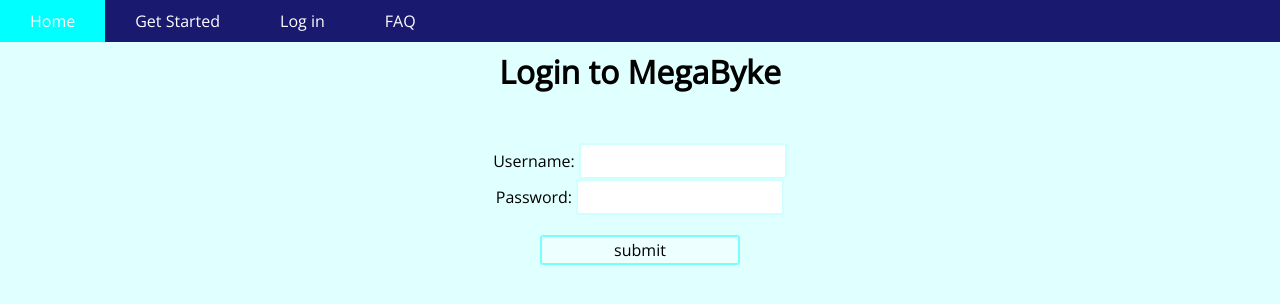
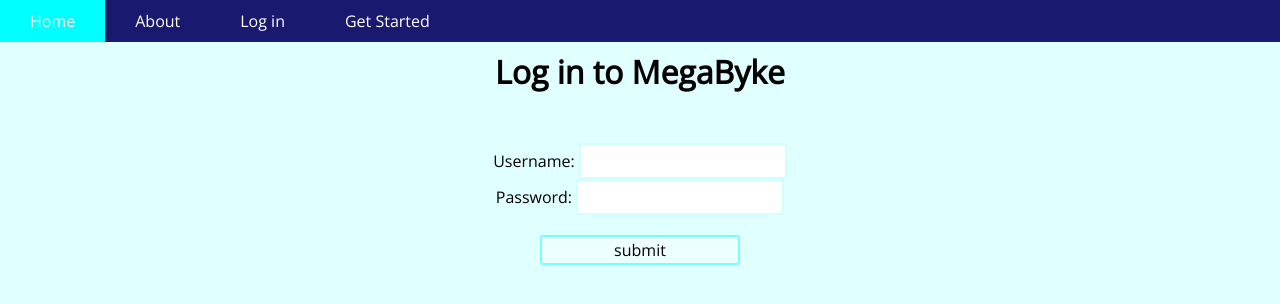
Before and after one commit to cs310-2015ST1/TeamShenolivin, a Django app: page /RoutePlanner/login.html in a window 1280 px wide. Shown: the top 304 px of the page. Run offline with Django 3.2, Linux system fonts and the light colour scheme; some libraries are stand-ins or nearby versions.

Commit message:
Revised navigation bar

```diff
--- a/templates/RoutePlanner/index.html
+++ b/templates/RoutePlanner/index.html
@@ -137,13 +137,15 @@
         <div id='navBar'>
             <ul>
             	<li> <a href="/RoutePlanner/"> Home </a> </li>
-                <li> <a href="/RoutePlanner/register.html"> Get Started </a> </li>
+            	<li> <a href="questions.html"> About </a> </li>
                 {% if user.is_authenticated %}
 		        <li> <a href="/RoutePlanner/logout.html"> Log out </a> </li>
+		        <li> <a href="/RoutePlanner/account.html"> My Account </a> </li>
 		        {% else %}
 		        <li> <a href="/RoutePlanner/login.html"> Log in </a> </li>
+		        <li> <a href="/RoutePlanner/register.html"> Get Started </a> </li>
 		        {% endif %}
-                <li> <a href="questions.html"> FAQ </a> </li>
+
                 <li id="accountLi"> <a href="accountpage.html"> My Account </a> </li>
                 <li id="additionalLi"> <a href="#"> Additional Functionality </a> </li>
             </ul>
--- a/templates/RoutePlanner/login.html
+++ b/templates/RoutePlanner/login.html
@@ -110,18 +110,19 @@
 	        <div id='navBar'>
 	            <ul>
 	            	<li> <a href="/RoutePlanner/"> Home </a> </li>
-	                <li> <a href="/RoutePlanner/register.html"> Get Started </a> </li>
+	            	<li> <a href="questions.html"> About </a> </li>
 	                {% if user.is_authenticated %}
 			        <li> <a href="/RoutePlanner/logout.html"> Log out </a> </li>
+			        <li> <a href="/RoutePlanner/account.html"> My Account </a> </li>
 			        {% else %}
 			        <li> <a href="/RoutePlanner/login.html"> Log in </a> </li>
+			        <li> <a href="/RoutePlanner/register.html"> Get Started </a> </li>
 			        {% endif %}
-	                <li> <a href="questions.html"> FAQ </a> </li>
 	            </ul>
 	        </div>
 	    </nav>
 	    <div id='title'>
-	        <h1>Login to MegaByke</h1>
+	        <h1>Log in to MegaByke</h1>
 
 	        <div align="center">
 
--- a/templates/RoutePlanner/register.html
+++ b/templates/RoutePlanner/register.html
@@ -121,13 +121,14 @@
 	        <div id='navBar'>
 	            <ul>
 	            	<li> <a href="/RoutePlanner/"> Home </a> </li>
-	                <li> <a href="/RoutePlanner/register.html"> Get Started </a> </li>
+	            	<li> <a href="questions.html"> About </a> </li>
 	                {% if user.is_authenticated %}
 			        <li> <a href="/RoutePlanner/logout.html"> Log out </a> </li>
+			        <li> <a href="/RoutePlanner/account.html"> My Account </a> </li>
 			        {% else %}
 			        <li> <a href="/RoutePlanner/login.html"> Log in </a> </li>
+			        <li> <a href="/RoutePlanner/register.html"> Get Started </a> </li>
 			        {% endif %}
-	                <li> <a href="questions.html"> FAQ </a> </li>
 	            </ul>
 	        </div>
 	    </nav>
```
Also changed, not shown: db.sqlite3, 3 other files.
